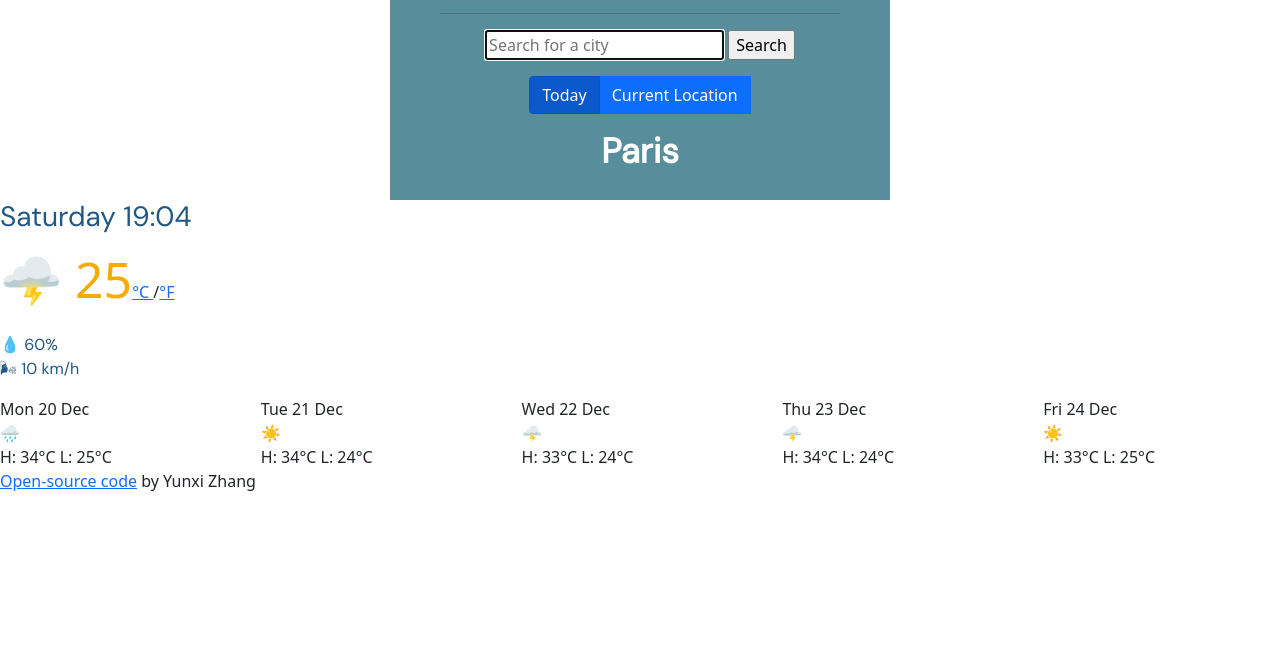
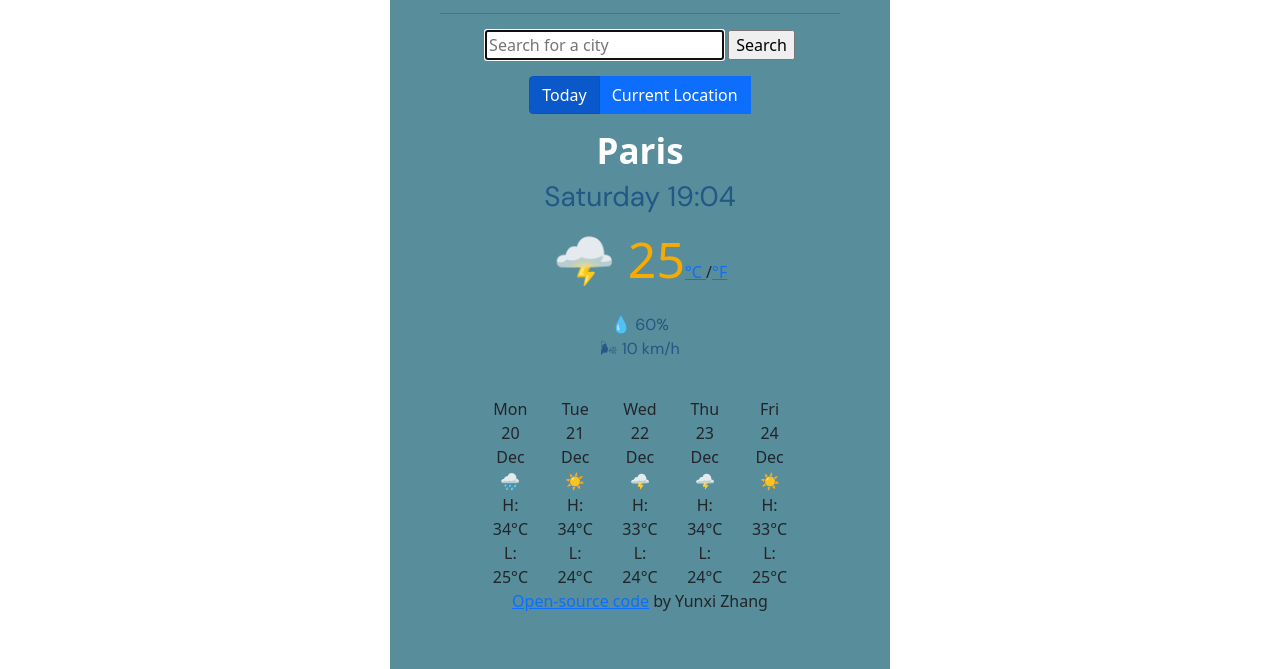
Before and after one commit to tulleturkey/GitHub-WeatherAppNew, a website built with Parcel: page index.html in a window 1280 px wide. Shown: the part 490-1159 px from the top of the page. Before the commit the page ends 999 px from the top, so only its background shows below. Built offline with nearby package versions, Linux system fonts and the light colour scheme; a web font is replaced by a local one.

Commit message:
updated index.html to clear error

```diff
--- a/index.html
+++ b/index.html
@@ -30,7 +30,7 @@ The Weather Girl
     autofocus="on"
     id="city-input"  />
 <input type="submit" value="Search" />
-
+</form>
 <p>
 <div class="btn-group">
   <a href="#" class="btn btn-primary active" aria-current="page">Today</a>
@@ -39,12 +39,12 @@ The Weather Girl
 </div>
 <p>
   <h2>
-  <div class="WeatherData">
+
   <span class="InputCity" id="cityName">
 Paris
   </h2>
 </span>
-</div>
+
 <h3>
 <span class="DateTime" id="date-time">
   Monday, 03:07
@@ -65,6 +65,7 @@ Paris
 </div>
 </p>
 <p>
+  <div class="container">
   <div class="row align-items-start">
 
     <div class="col">
@@ -116,12 +117,12 @@ Paris
       <div class="col">
        H: 33°C L: 25°C
     </div>
-  </div>
+
 <p> <a href="https://github.com/tulleturkey/GitHub-WeatherAppNew">Open-source code</a>  by Yunxi Zhang</p>
 
-</form>
+
+
+<script src="src/index.js"></script>
 </div>
-<script src="src/index.js"></script>
-
     </body>
 </html>
```
